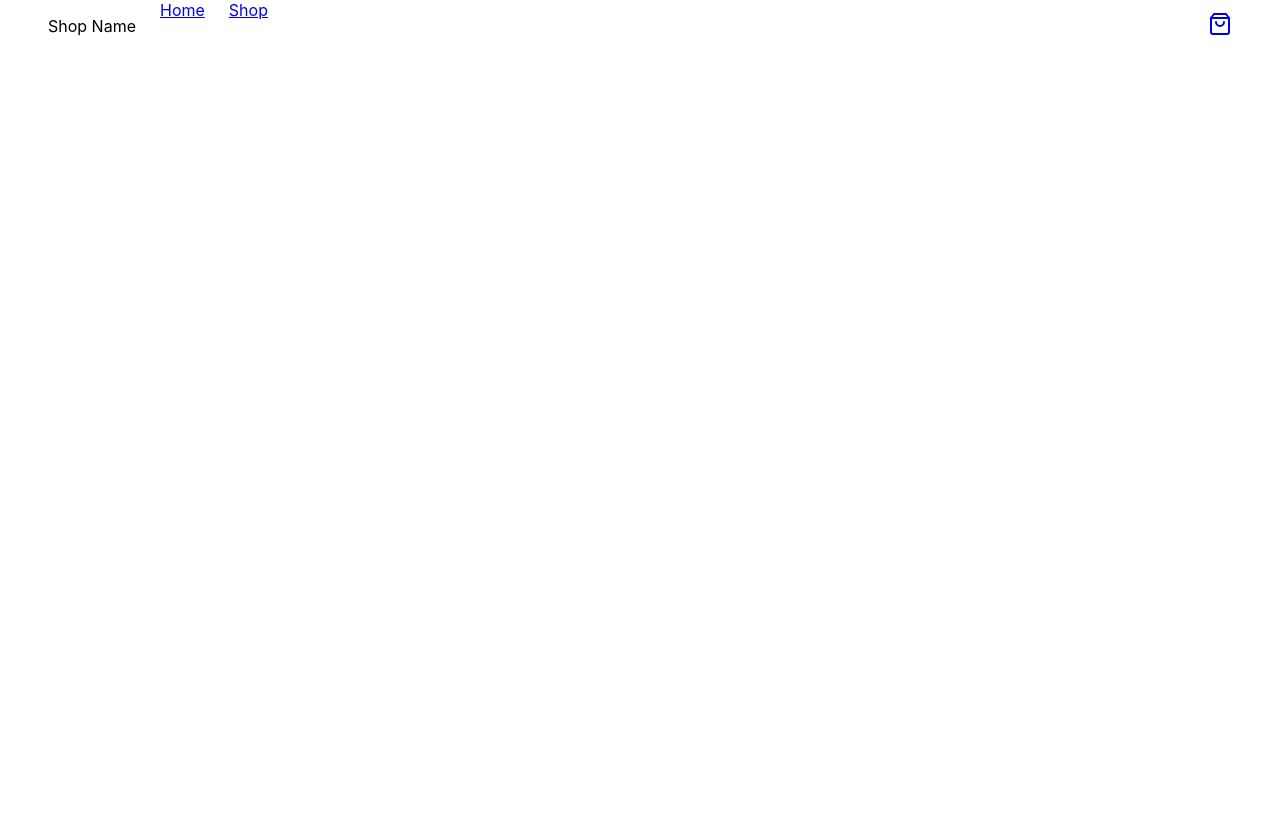
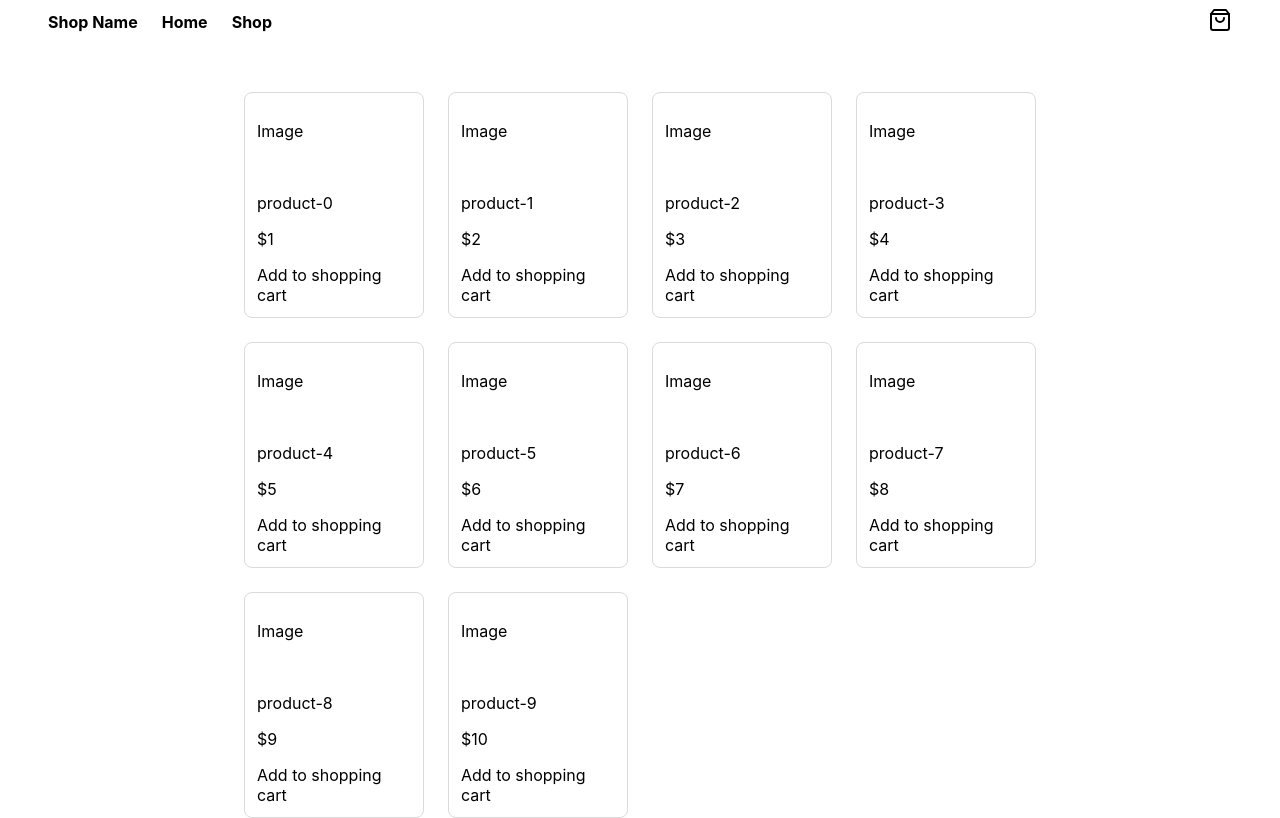
Before and after one commit to osp-d/shopping-cart, a React (Vite) app: page /shop in a window 1280 px wide. Built offline with nearby package versions, Linux system fonts and the light colour scheme.

Commit message:
Add styling, add mock products

```diff
--- a/src/App.jsx
+++ b/src/App.jsx
@@ -1,12 +1,13 @@
-import Navbar from './components/Navbar/Navbar';
+import Navbar from './components/Navbar/Navbar.jsx';
 import { Outlet } from 'react-router-dom';
+import './css/app.css';
 
 function App() {
   return (
-    <>
+    <div className="app">
       <Navbar />
       <Outlet />
-    </>
+    </div>
   );
 }
 
--- a/src/components/Card/Card.jsx
+++ b/src/components/Card/Card.jsx
@@ -1,9 +1,14 @@
-function Card(title, price) {
+import styles from './Card.module.css';
+
+function Card({ title, price }) {
   return (
-    <div>
-      <p>{title}</p>
-      <p>{price}</p>
-      <div>Add to shopping cart</div>
+    <div className={styles.card}>
+      <p>Image</p>
+      <div>
+        <p>{title}</p>
+        <p>{price}</p>
+        <div>Add to shopping cart</div>
+      </div>
     </div>
   );
 }
--- a/src/components/Card/Card.module.css
+++ b/src/components/Card/Card.module.css
@@ -0,0 +1,11 @@
+.card {
+  height: 200px;
+  display: flex;
+  flex-direction: column;
+  justify-content: space-between;
+
+  padding: 12px;
+
+  border-radius: 8px;
+  border: 1px solid rgb(218, 218, 218);
+}
--- a/src/components/Home/Home.jsx
+++ b/src/components/Home/Home.jsx
@@ -6,7 +6,9 @@ function Home() {
     <div className={styles.home}>
       <h1>Welcome to our shop</h1>
       <p>Discover a wide collection of various products</p>
-      <Link to="shop">Shop now</Link>
+      <Link to="shop" className={styles.cta}>
+        Shop now
+      </Link>
     </div>
   );
 }
--- a/src/components/Home/Home.module.css
+++ b/src/components/Home/Home.module.css
@@ -5,3 +5,13 @@
   justify-content: center;
   align-items: center;
 }
+
+.cta {
+  padding: 12px 24px 12px 24px;
+  background-color: black;
+  color: white;
+  font-weight: bold;
+  text-decoration: none;
+  border-radius: 12px;
+  border: none;
+}
--- a/src/components/Navbar/Navbar.jsx
+++ b/src/components/Navbar/Navbar.jsx
@@ -6,16 +6,22 @@ function Navbar() {
   return (
     <div className={styles.navbar}>
       <div className={styles.sections}>
-        <p>Shop Name</p>
+        <Link to="/" className={styles.link}>
+          Shop Name{' '}
+        </Link>
 
         <>
-          <Link to="/">Home</Link>
-          <Link to="shop">Shop</Link>
+          <Link to="/" className={styles.link}>
+            Home
+          </Link>
+          <Link to="shop" className={styles.link}>
+            Shop
+          </Link>
         </>
       </div>
 
       <div>
-        <Link to="cart">
+        <Link to="cart" className={styles.link}>
           <ShoppingBag size={24} />
         </Link>
       </div>
--- a/src/components/Navbar/Navbar.module.css
+++ b/src/components/Navbar/Navbar.module.css
@@ -3,9 +3,18 @@
   justify-content: space-between;
   align-items: center;
   padding: 0 48px 0 48px;
+  font-weight: bold;
 }
 
 .sections {
   display: flex;
+  align-items: center;
   gap: 24px;
+  padding: 12px 0px 12px 0px;
 }
+
+.link {
+  text-decoration: none;
+  text-align: center;
+  color: black;
+}
--- a/src/components/Shop/Shop.jsx
+++ b/src/components/Shop/Shop.jsx
@@ -1,7 +1,27 @@
-import Card from '../Card/Card';
+import Card from '../Card/Card.jsx';
+import styles from './Shop.module.css';
+import { useState } from 'react';
 
 function Shop() {
-  return <div></div>;
+  let tempData = [];
+
+  for (let i = 0; i < 10; i++) {
+    tempData.push({ title: `product-${i}`, price: `$${i + 1}` });
+  }
+
+  const [products, setProducts] = useState(tempData);
+
+  return (
+    <div className={styles.shop}>
+      <div className={styles.content}>
+        {products.map((product, index) => {
+          return (
+            <Card title={product.title} price={product.price} key={index} />
+          );
+        })}
+      </div>
+    </div>
+  );
 }
 
 export default Shop;
--- a/src/components/Shop/Shop.module.css
+++ b/src/components/Shop/Shop.module.css
@@ -0,0 +1,11 @@
+.shop {
+  display: flex;
+  justify-content: center;
+}
+
+.content {
+  display: grid;
+  grid-template-columns: repeat(4, min(180px));
+  /* grid-template-rows: repeat(4, min(200px)); */
+  gap: 24px;
+}
--- /dev/null
+++ b/src/css/app.css
@@ -0,0 +1,5 @@
+.app {
+  display: flex;
+  flex-direction: column;
+  gap: 48px;
+}
```
